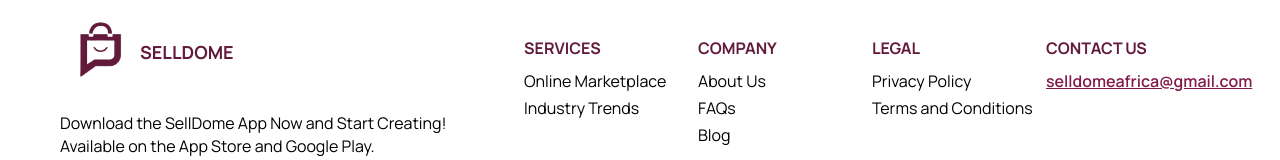
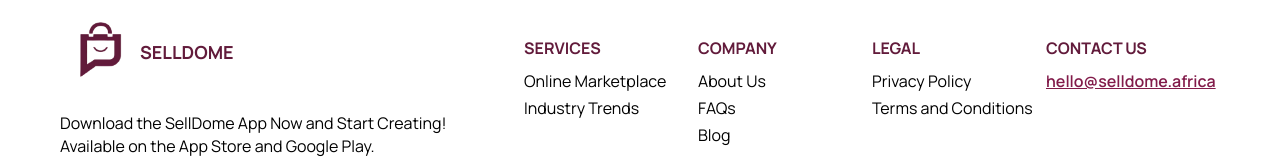
Before and after one commit to SellDomeTechnologies/landing-page, a React (Vite) app: page / in a window 1280 px wide. Shown: the part 5011-5171 px from the top of the page. Built offline with nearby package versions, Linux system fonts and the light colour scheme.

Commit message:
"Update email address in Footer component"

```diff
--- a/src/components/Footer.jsx
+++ b/src/components/Footer.jsx
@@ -66,7 +66,7 @@ function Footer() {
                 className={styles.email_link}
                 onClick={handleEmailClick}
               >
-                selldomeafrica@gmail.com
+                hello@selldome.africa
               </a>
             </li>
           </ul>
```
